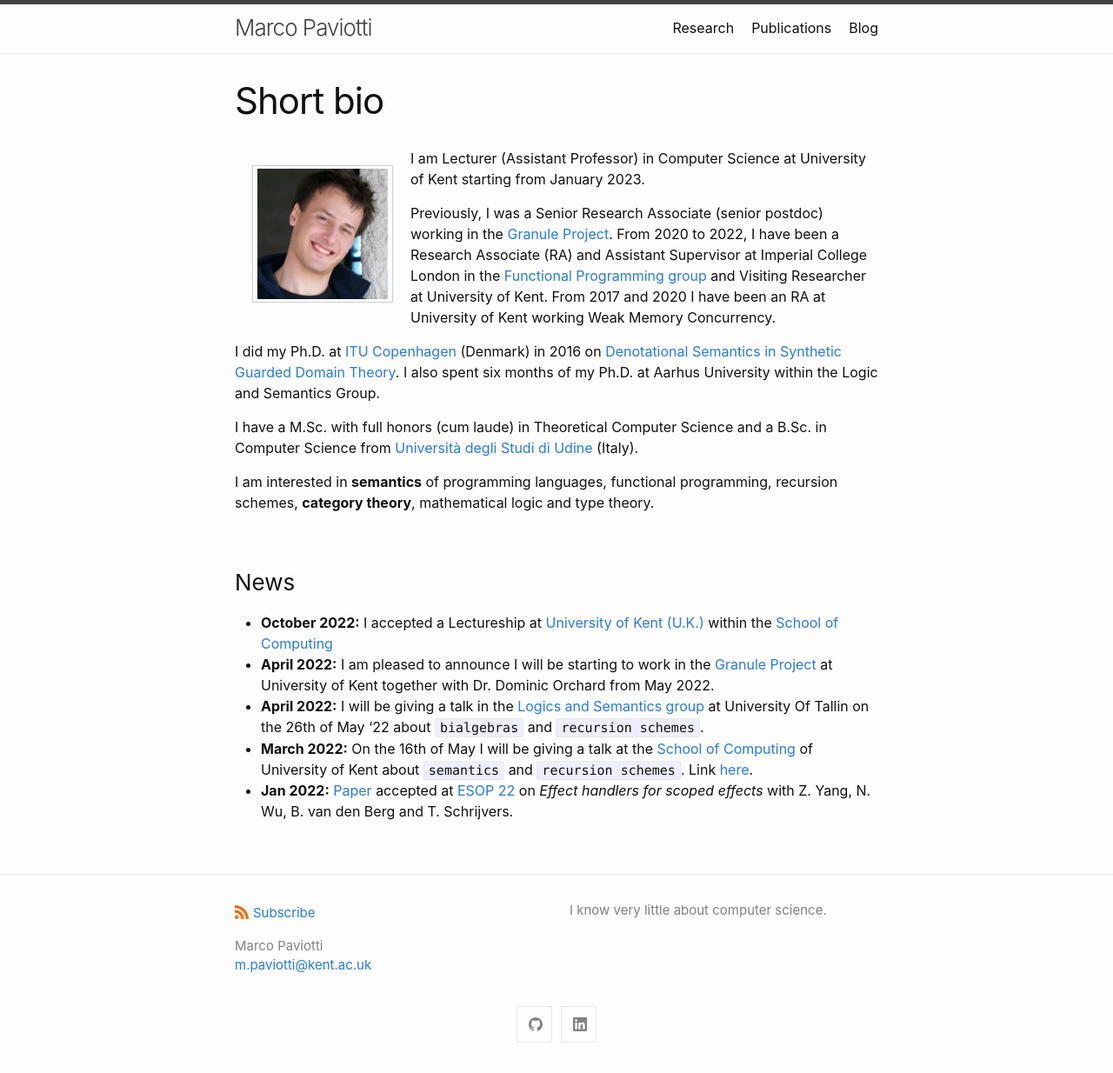
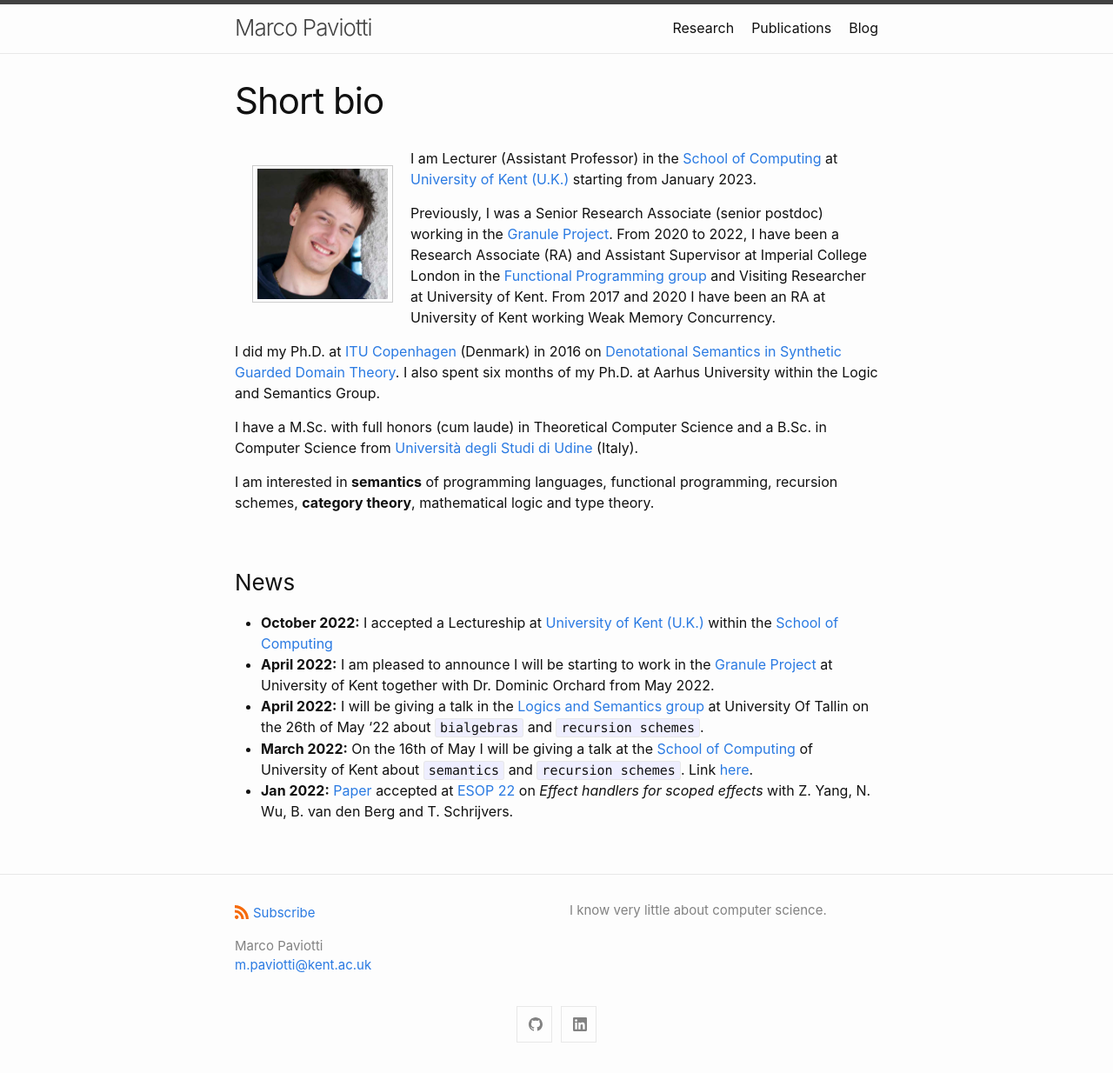
Before and after one commit to mpaviotti/mpaviotti.github.com, a Jekyll site: the page built from index.markdown, in a window 1280 px wide. Shown: the whole page at 87% size. Built offline with Jekyll 4.4.1, drawn with Linux system fonts in a browser that asks for light colours.

Commit message:
News lecturship

```diff
--- a/index.markdown
+++ b/index.markdown
@@ -7,7 +7,7 @@ title: Short bio
 
 <img src="/assets/images/now.jpg" alt="Smiley face"
 style="float:left;width:150px;height:150px;padding:3px 5px;border:1.5px solid
-#ccc;margin:20px;"> I am Lecturer (Assistant Professor) in Computer Science at University of Kent starting from January 2023.
+#ccc;margin:20px;"> I am Lecturer (Assistant Professor) in the [School of Computing](https://www.kent.ac.uk/computing) at [University of Kent (U.K.)](https://www.kent.ac.uk) starting from January 2023.
 
 Previously, I was a Senior Research Associate
 (senior postdoc) working in the [Granule
```
